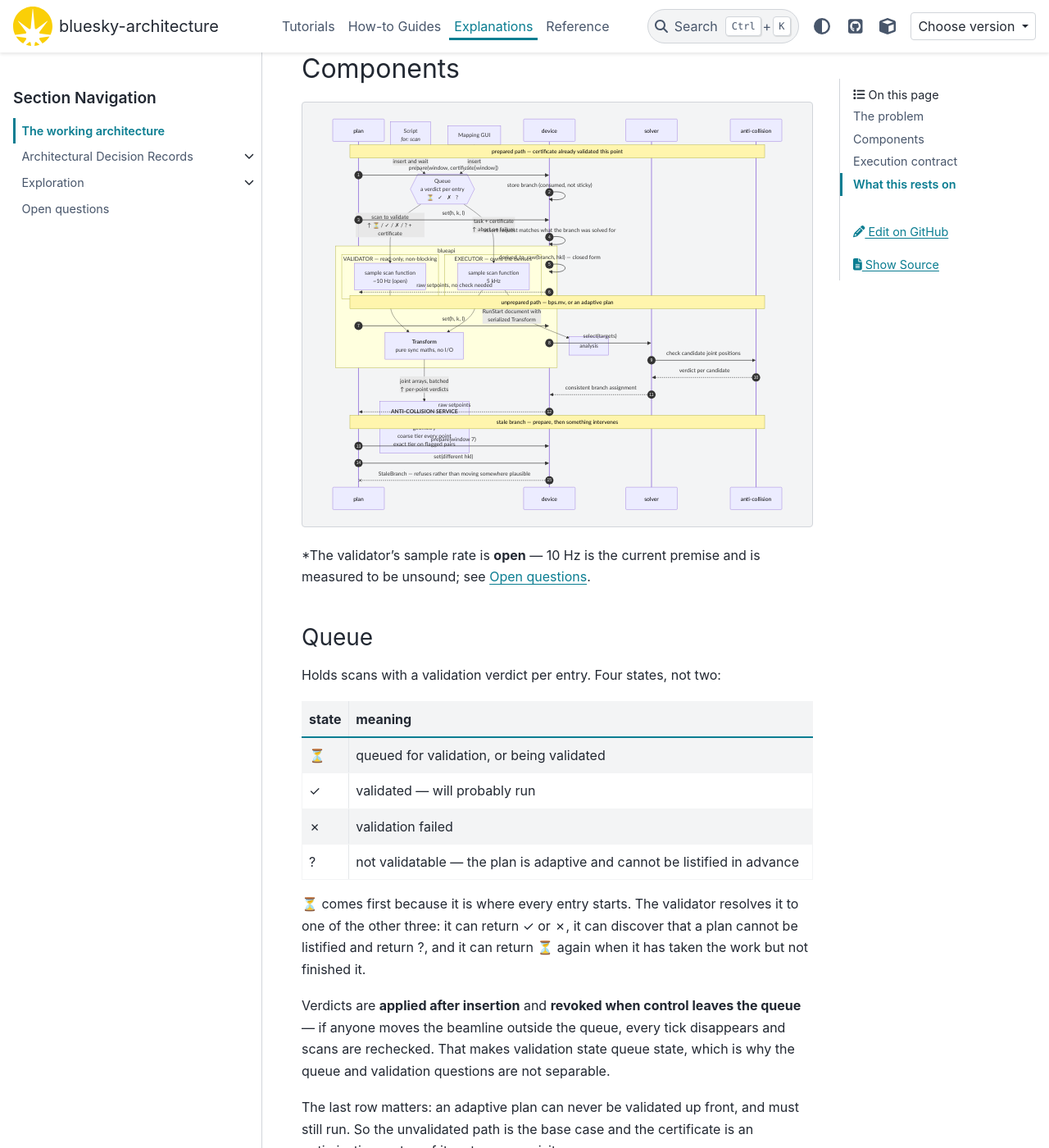
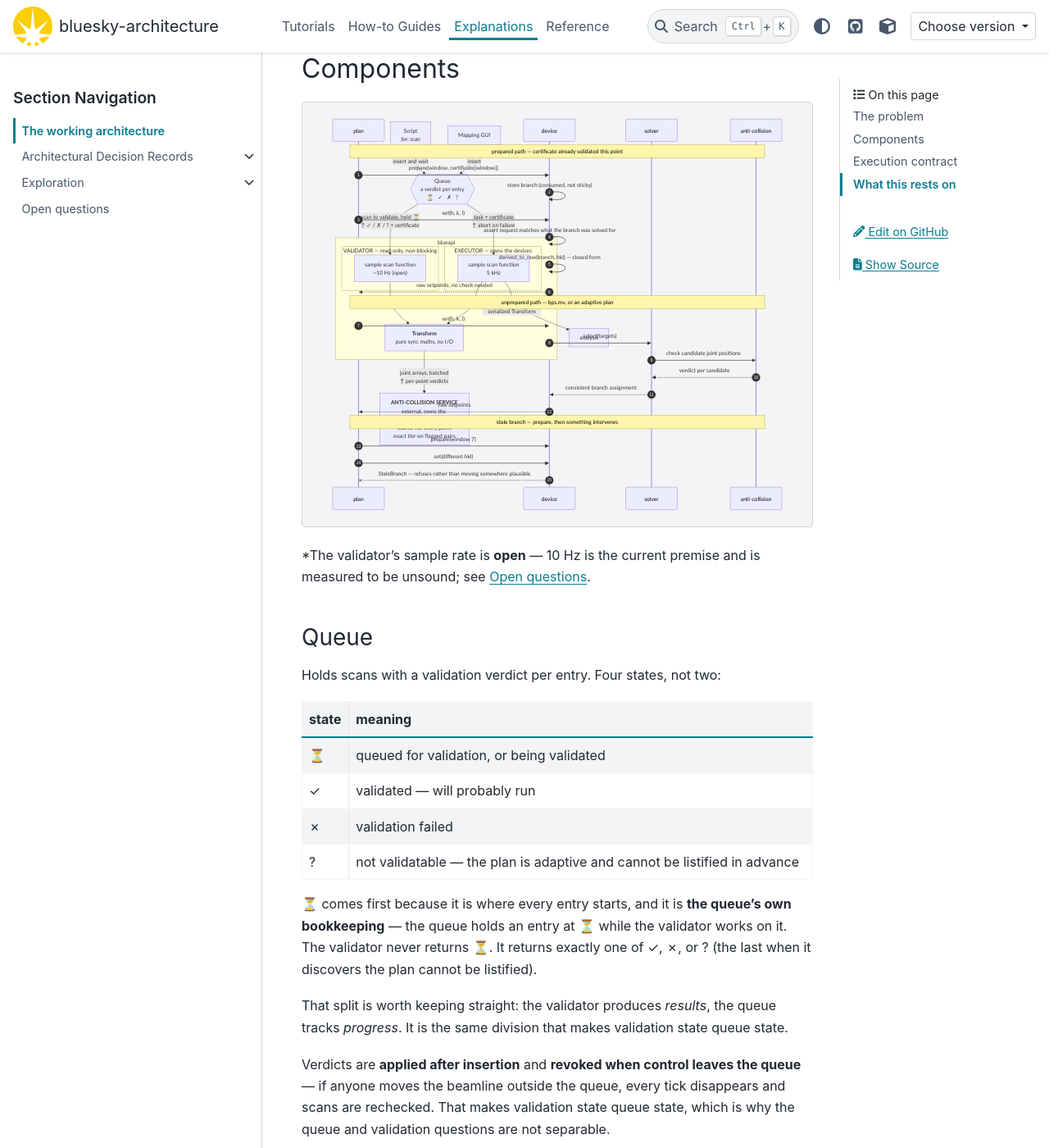
Before and after one commit to coretl/bluesky-architecture, a Sphinx documentation site: the page built from docs/explanations/architecture.md, in a window 1280 px wide and 1400 px high, scrolled down 764 px. Shown: the whole window at 82% size. Built offline with Sphinx 7.4.7 and the PyData theme 0.15.4, drawn with Linux system fonts in a browser that asks for light colours; pages that are not in the unit, such as notebooks, are missing from menus; the version number could not be read and is left out.

Commit message:
Correct: the hourglass is the queue's, not the validator's
The validator never returns ⏳. The queue holds an entry there while the
validator works, and the validator returns exactly one of ✓, ✗ or ? - the last
when it discovers the plan cannot be listified.

Reverting the previous commit's claim that the validator can produce all four.

The distinction is worth stating rather than just fixing, because it is the
same division that makes validation state queue state: the validator produces
results, the queue tracks progress. A validator that reported its own progress
back as a verdict would be holding state that ADR-0010 says belongs to the
queue.

Diagram, architecture table and ADR-0010 all updated. Rendered and checked.

Co-Authored-By: Claude Opus 5 <noreply@anthropic.com>

```diff
--- a/docs/explanations/architecture.md
+++ b/docs/explanations/architecture.md
@@ -34,7 +34,7 @@ flowchart TB
     GUI -- "insert" --> Q
     Q{{"Queue<br/>a verdict per entry<br/>⏳ &nbsp; ✓ &nbsp; ✗ &nbsp; ?"}}
 
-    Q -- "scan to validate<br/>↑ ⏳ / ✓ / ✗ / ? + certificate" --> VS
+    Q -- "scan to validate, held ⏳<br/>↑ ✓ / ✗ / ? + certificate" --> VS
     Q -- "task + certificate<br/>↑ abort on failure" --> ES
 
     subgraph BA ["blueapi"]
@@ -70,10 +70,14 @@ Holds scans with a validation verdict per entry. Four states, not two:
 | ✗ | validation failed |
 | ? | not validatable — the plan is adaptive and cannot be listified in advance |
 
-⏳ comes first because it is where every entry starts. The validator resolves it
-to one of the other three: it can return ✓ or ✗, it can discover that a plan
-cannot be listified and return ?, and it can return ⏳ again when it has taken
-the work but not finished it.
+⏳ comes first because it is where every entry starts, and it is **the queue's
+own bookkeeping** — the queue holds an entry at ⏳ while the validator works on
+it. The validator never returns ⏳. It returns exactly one of ✓, ✗, or ? (the
+last when it discovers the plan cannot be listified).
+
+That split is worth keeping straight: the validator produces *results*, the
+queue tracks *progress*. It is the same division that makes validation state
+queue state.
 
 Verdicts are **applied after insertion** and **revoked when control leaves the
 queue** — if anyone moves the beamline outside the queue, every tick disappears
```
Also changed, not shown: docs/explanations/decisions/0010-validation-state-is-owned-by-the-queue.md (+6 -3 lines).
